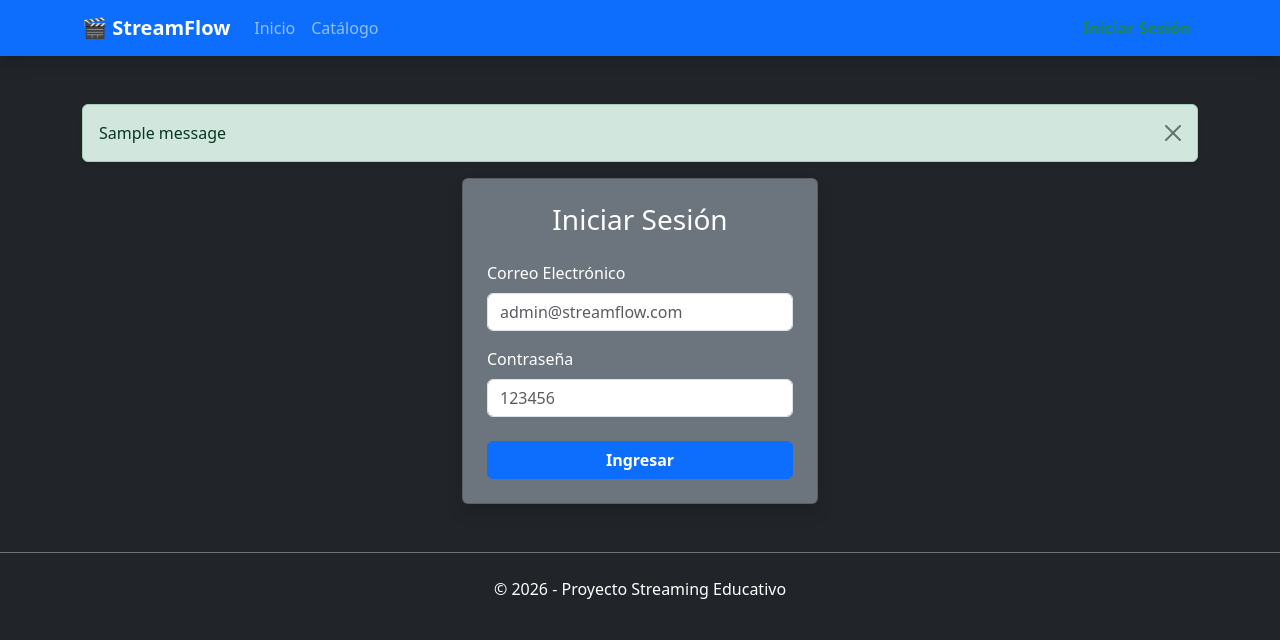
After one commit to Angeluchidev/app_streaming_web, a Flask app: page /login in a window 1280 px wide. The commit adds this page. Shown: the top 640 px of the page. Run offline with Flask 3, Linux system fonts and the light colour scheme; tables that the repository leaves empty hold one stand-in row (values such as "Sample post"); one stand-in notice (Sample message) is shown.

Commit message:
Anexando-modulo-login

```diff
--- a/app.py
+++ b/app.py
@@ -1,6 +1,7 @@
 import os
 from datetime import datetime
-from flask import Flask, render_template
+from flask import Flask, render_template, request, session, redirect, url_for, flash
+from werkzeug.security import generate_password_hash, check_password_hash
 from flask_sqlalchemy import SQLAlchemy
 
 app = Flask(__name__)
@@ -9,6 +10,7 @@ app = Flask(__name__)
 basedir = os.path.abspath(os.path.dirname(__file__))
 app.config['SQLALCHEMY_DATABASE_URI'] = 'sqlite:///' + os.path.join(basedir, 'streaming.db')
 app.config['SQLALCHEMY_TRACK_MODIFICATIONS'] = False
+app.secret_key = 'clave_super_secreta_educativa' # NECESARIO PARA LAS SESIONES (Cifra las cookies de sesión)
 
 db = SQLAlchemy(app)
 
@@ -50,6 +52,37 @@ class Genero(db.Model):
 def index():
     return render_template('index.html')
 
+# EXPLICACIÓN ALUMNOS: Ruta de Login (Admite tanto pedir la página GET, como enviar el formulario POST)
+@app.route('/login', methods=['GET', 'POST'])
+def login():
+    if request.method == 'POST':
+        # Obtenemos los datos que el usuario escribió en el formulario
+        email = request.form['email']
+        password = request.form['password']
+
+        # Buscamos en la base de datos si existe el usuario por su email
+        usuario = Usuario.query.filter_by(email=email).first()
+
+        # Validamos si el usuario existe y si la contraseña coincide con su hash
+        if usuario and check_password_hash(usuario.password, password):
+            # Guardamos la sesión (una cookie segura en el navegador del usuario)
+            session['usuario_id'] = usuario.id
+            session['usuario_nombre'] = usuario.nombre
+            flash('¡Inicio de sesión exitoso!', 'success')
+            return redirect(url_for('index'))
+        else:
+            flash('Credenciales incorrectas, intenta de nuevo.', 'danger')
+
+    return render_template('login.html')
+
+# EXPLICACIÓN ALUMNOS: Ruta para Cerrar Sesión
+@app.route('/logout')
+def logout():
+    # Limpiamos todos los datos que guardamos en la sesión
+    session.clear()
+    flash('Has cerrado sesión correctamente.', 'info')
+    return redirect(url_for('index'))
+
 @app.route('/catalogo')
 def catalogo():
     # Obtenemos las películas de la base de datos centralizada
@@ -77,7 +110,14 @@ def init_db():
         p1.generos.append(g3)
         p2.generos.append(g2)
 
-        db.session.add_all([g1, g2, g3, p1, p2])
+        # 4. Crear Usuario de Prueba (EXPLICACIÓN ALUMNOS: Se cifra la contraseña por seguridad)
+        u1 = Usuario(
+            nombre="Profesor Admin",
+            email="admin@streamflow.com",
+            password=generate_password_hash("123456")
+        )
+
+        db.session.add_all([g1, g2, g3, p1, p2, u1])
         db.session.commit()
         print("Base de datos sincronizada con el ER original.")
 
--- a/templates/base.html
+++ b/templates/base.html
@@ -12,14 +12,35 @@
     <nav class="navbar navbar-expand-lg navbar-dark bg-primary shadow">
         <div class="container">
             <a class="navbar-brand fw-bold" href="/">🎬 StreamFlow</a>
-            <div class="navbar-nav">
+            <div class="navbar-nav me-auto">
                 <a class="nav-link" href="/">Inicio</a>
                 <a class="nav-link" href="/catalogo">Catálogo</a>
+            </div>
+            <!-- EXPLICACIÓN ALUMNOS: Mostrar botones de Login o Logout según el estado de la sesión -->
+            <div class="navbar-nav">
+                {% if session.get('usuario_id') %}
+                    <span class="navbar-text text-light me-3">Hola, {{ session.get('usuario_nombre') }}</span>
+                    <a class="nav-link text-danger fw-bold" href="/logout">Cerrar Sesión</a>
+                {% else %}
+                    <a class="nav-link text-success fw-bold" href="/login">Iniciar Sesión</a>
+                {% endif %}
             </div>
         </div>
     </nav>
 
     <main class="container my-5">
+        <!-- EXPLICACIÓN ALUMNOS: Mostrar mensajes del sistema (Flash Messages) de Flask -->
+        {% with messages = get_flashed_messages(with_categories=true) %}
+            {% if messages %}
+                {% for category, message in messages %}
+                    <div class="alert alert-{{ category }} alert-dismissible fade show shadow-sm" role="alert">
+                        {{ message }}
+                        <button type="button" class="btn-close" data-bs-dismiss="alert" aria-label="Close"></button>
+                    </div>
+                {% endfor %}
+            {% endif %}
+        {% endwith %}
+
         {% block content %}{% endblock %}
     </main>
 
--- /dev/null
+++ b/templates/login.html
@@ -0,0 +1,35 @@
+{% extends 'base.html' %}
+
+{% block title %}Iniciar Sesión - StreamFlow{% endblock %}
+
+{% block content %}
+<!-- EXPLICACIÓN ALUMNOS: Formulario de Login -->
+<!-- Usamos clases de Bootstrap (row, col, card) para centrar el formulario de manera sencilla -->
+<div class="row justify-content-center">
+    <div class="col-md-6 col-lg-4">
+        <div class="card bg-secondary text-white shadow">
+            <div class="card-body p-4">
+                <h3 class="card-title text-center mb-4">Iniciar Sesión</h3>
+
+                <!-- El atributo 'action' está vacío, por lo que enviará los datos a la misma ruta (/login) -->
+                <!-- El método 'POST' es crucial para no mostrar la contraseña en la URL -->
+                <form method="POST">
+                    <div class="mb-3">
+                        <label for="email" class="form-label">Correo Electrónico</label>
+                        <!-- El atributo 'name' es el que se usa en Flask: request.form['email'] -->
+                        <input type="email" class="form-control" id="email" name="email" required placeholder="admin@streamflow.com">
+                    </div>
+
+                    <div class="mb-4">
+                        <label for="password" class="form-label">Contraseña</label>
+                        <!-- El tipo 'password' oculta los caracteres tipeados -->
+                        <input type="password" class="form-control" id="password" name="password" required placeholder="123456">
+                    </div>
+
+                    <button type="submit" class="btn btn-primary w-100 fw-bold">Ingresar</button>
+                </form>
+            </div>
+        </div>
+    </div>
+</div>
+{% endblock %}
```
Also changed, not shown: GUIA_LABORATORIO.md (+19 -1 lines).
